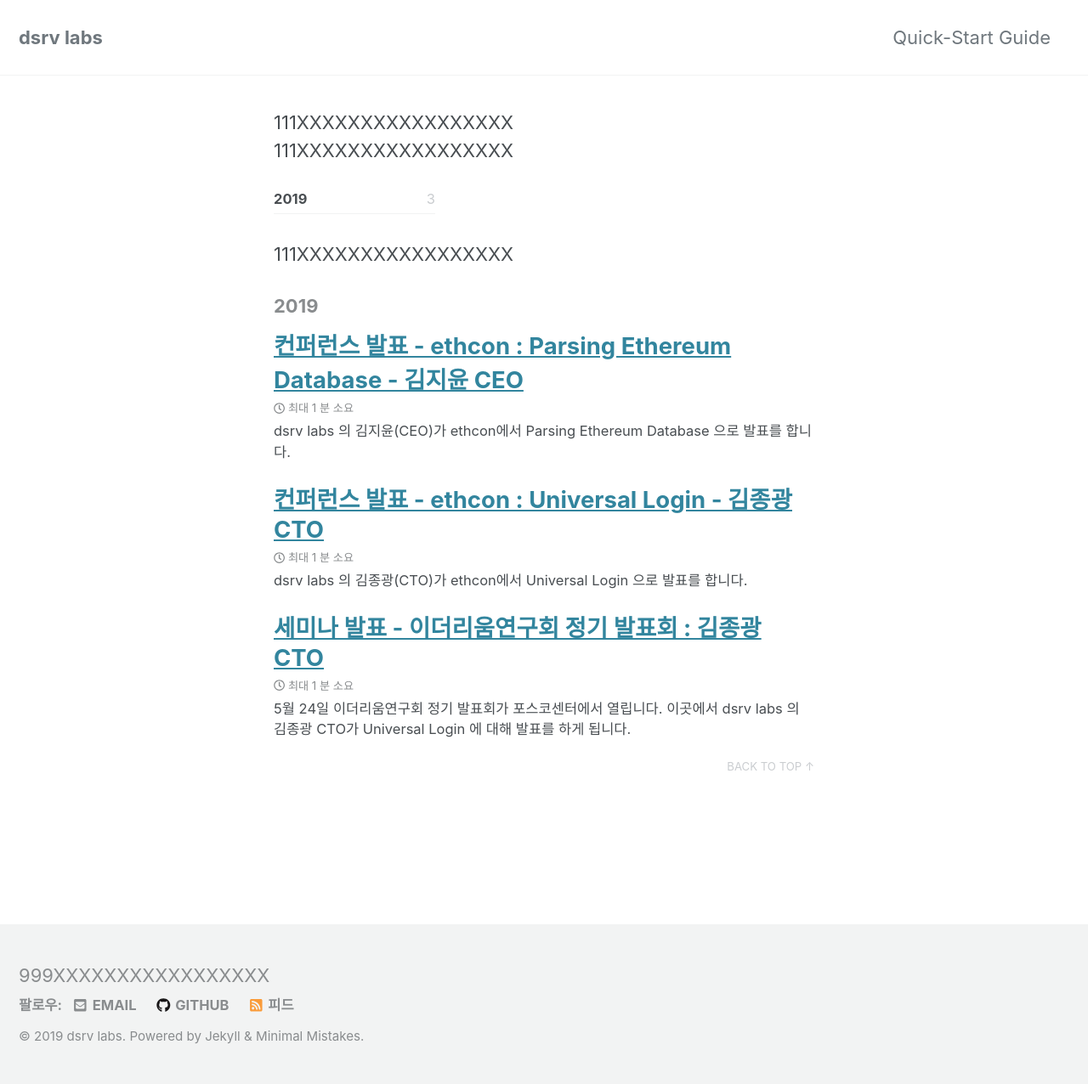
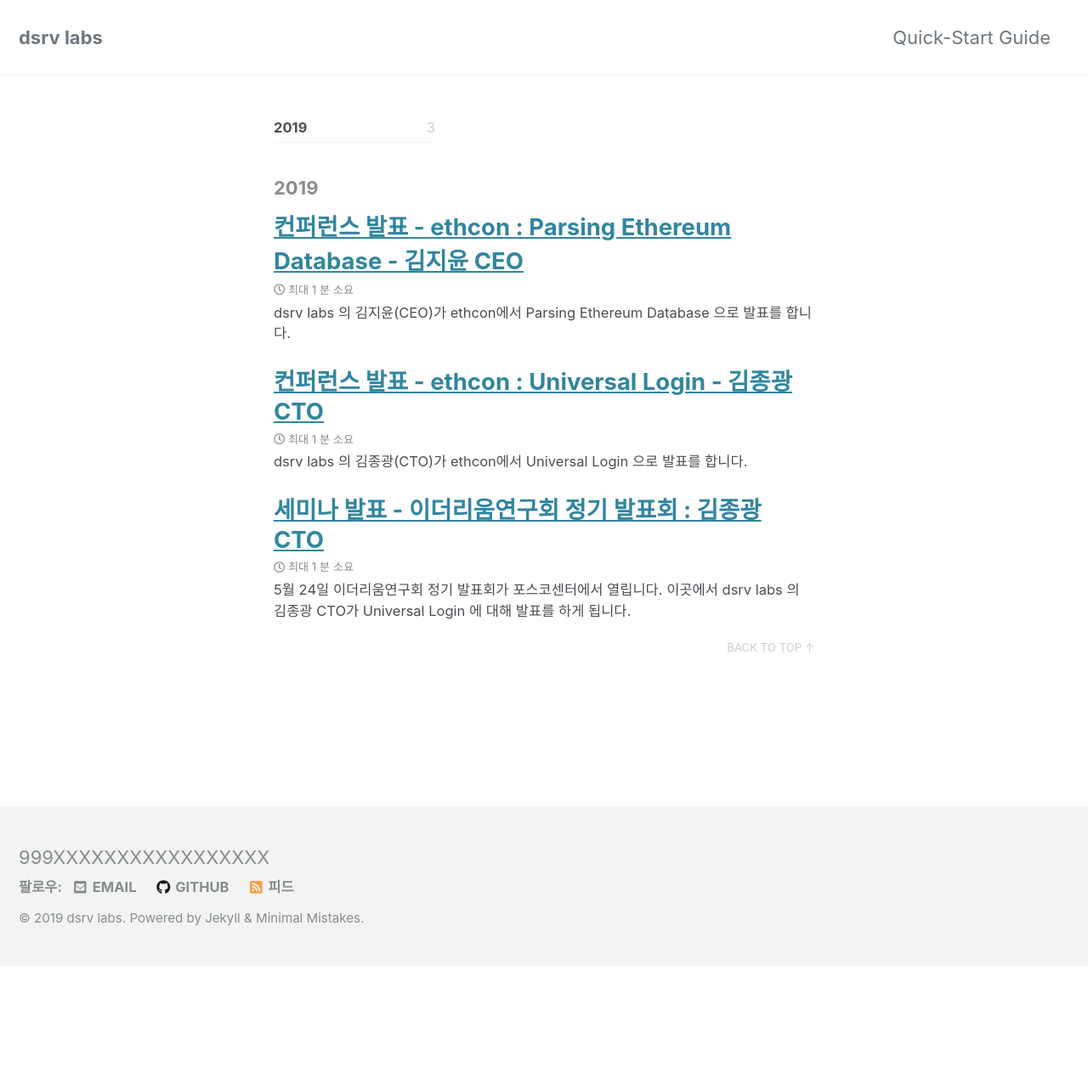
Before and after one commit to dsrvlabs/dsrvlabs.github.io, a Jekyll site: the page built from blog.html, in a window 1280 px wide. Shown: the whole page at 85% size. Built offline with Jekyll 4.4.1, drawn with Linux system fonts in a browser that asks for light colours; cached includes are drawn as plain includes; nearby versions of some CDN libraries; after the commit the page ends 1137 px from its top, so only the background shows below that.

```diff
--- a/_config.yml
+++ b/_config.yml
@@ -29,9 +29,9 @@ masthead_title           : # overrides the website title displayed in the masthe
 # breadcrumbs            : false # true, false (default)
 words_per_minute         : 200
 comments:
-  provider               : # false (default), "disqus", "discourse", "facebook", "staticman", "staticman_v2", "utterances", "custom"
+  provider               : disqus # false (default), "disqus", "discourse", "facebook", "staticman", "staticman_v2", "utterances", "custom"
   disqus:
-    shortname            : # https://help.disqus.com/customer/portal/articles/466208-what-s-a-shortname-
+    shortname            : dsrvlabs # https://help.disqus.com/customer/portal/articles/466208-what-s-a-shortname-
   discourse:
     server               : # https://meta.discourse.org/t/embedding-discourse-comments-via-javascript/31963 , e.g.: meta.discourse.org
   facebook:
--- a/_layouts/posts.html
+++ b/_layouts/posts.html
@@ -1,9 +1,9 @@
 ---
 layout: archive
 ---
-<div>111XXXXXXXXXXXXXXXXX</div>
+
 {{ content }}
-<div>111XXXXXXXXXXXXXXXXX</div>
+
 <ul class="taxonomy__index">
   {% assign postsInYear = site.posts | group_by_exp: 'post', 'post.date | date: "%Y"' %}
   {% for year in postsInYear %}
@@ -14,7 +14,7 @@ layout: archive
     </li>
   {% endfor %}
 </ul>
-<div>111XXXXXXXXXXXXXXXXX</div>
+
 {% assign postsByYear = site.posts | group_by_exp: 'post', 'post.date | date: "%Y"' %}
 {% for year in postsByYear %}
   <section id="{{ year.name }}" class="taxonomy__section">
```
